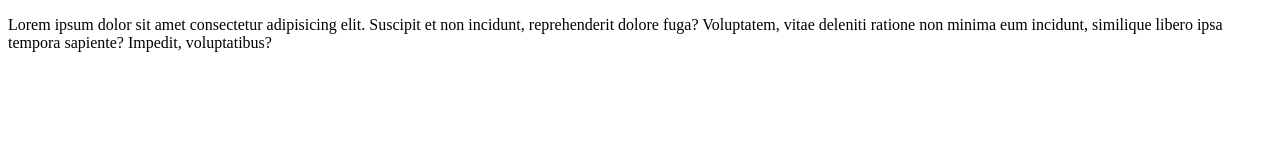
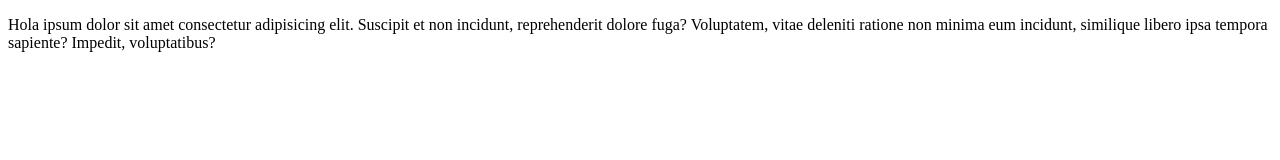
Before and after one commit to andyfelip/proyectoDemoCursosPrework, a plain HTML site: page index.html in a window 1280 px wide. Drawn offline with Linux system fonts and the light colour scheme.

Commit message:
cambios agregamos palabra hola

```diff
--- a/index.html
+++ b/index.html
@@ -8,11 +8,10 @@
 </head>
 <body>
 
-    <p>Lorem ipsum dolor sit amet consectetur adipisicing elit. Suscipit et non incidunt,
+    <p>Hola ipsum dolor sit amet consectetur adipisicing elit. Suscipit et non incidunt,
     reprehenderit dolore fuga? Voluptatem, vitae deleniti ratione non minima eum incidunt,
     similique libero ipsa tempora sapiente? Impedit, voluptatibus?</p>
 
 
-
 </body>
 </html>
```
Also changed, not shown: 1 other file.
